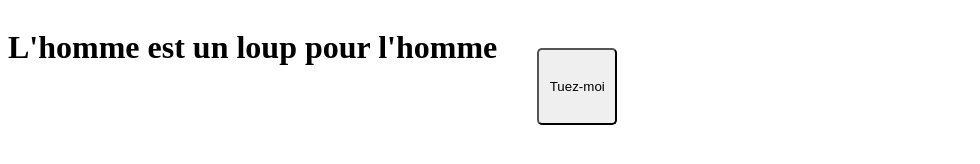
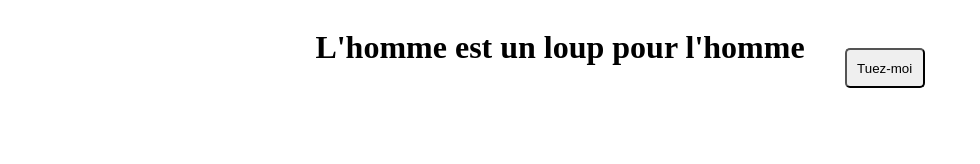
Before and after one commit to MOUSSAVOUjunior2001/MON-DEPOT-JUNIOR, a plain HTML site: page index.html in a window 1280 px wide. Shown: the whole page, without its empty margins (0-980 px from the left). Drawn offline with Linux system fonts and the light colour scheme; files that its build step writes are made by us from their sources.

Commit message:
ajout de modif

```diff
--- a/style.css
+++ b/style.css
@@ -1,13 +1,13 @@
 button:hover{
     color: blue;
     background-color: red;
-    padding: 10px;
+    padding: 5px;
 }
 
 button {
     margin: 40px;
     width: 80px;
-    height: 77px;
+    height: 40px;
     font: size 40px;
     border-radius: 5px;
 }
@@ -18,4 +18,6 @@ h1 {
 
 body {
     display: flex;
+    justify-content: center;
+    align-content: center;
 }
```
